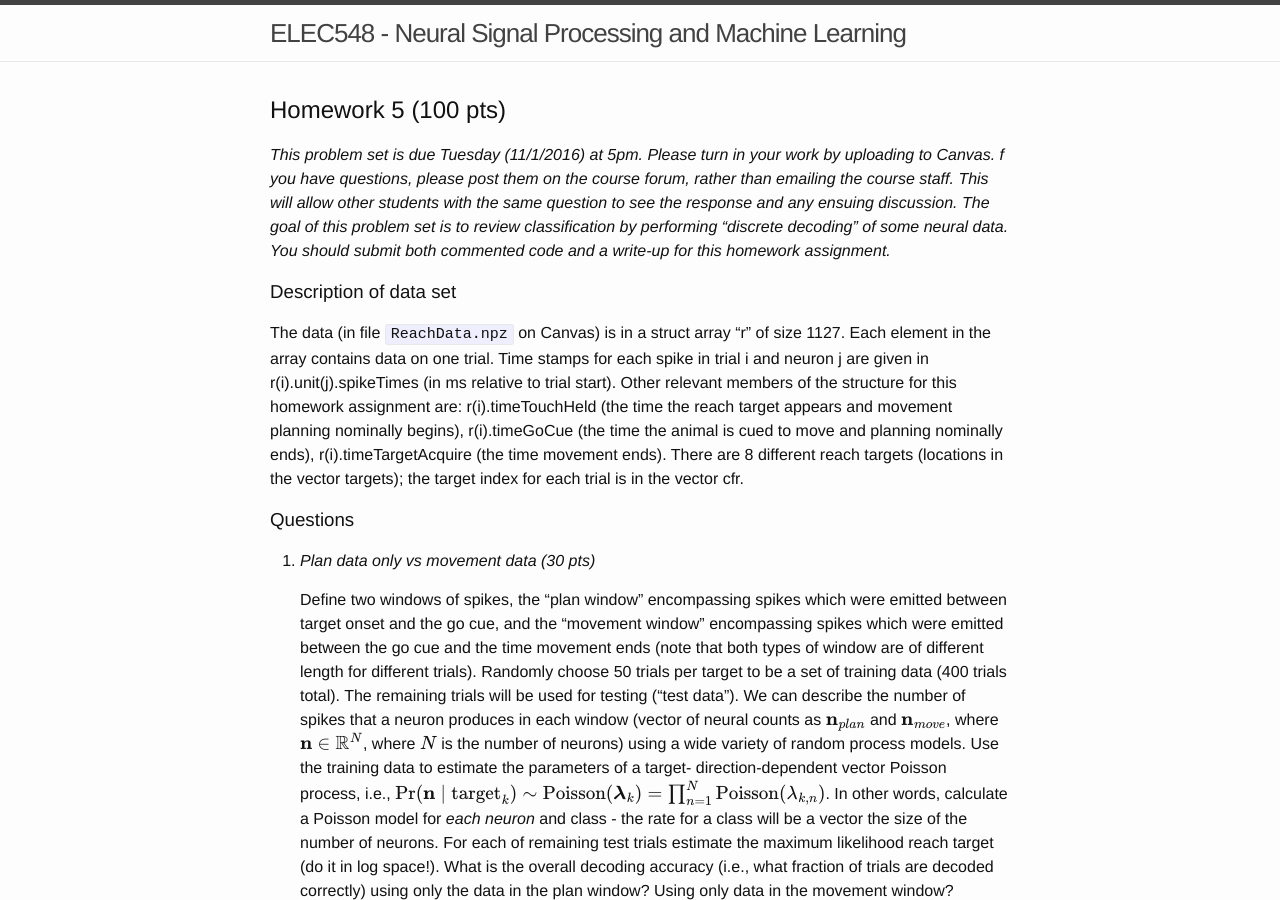
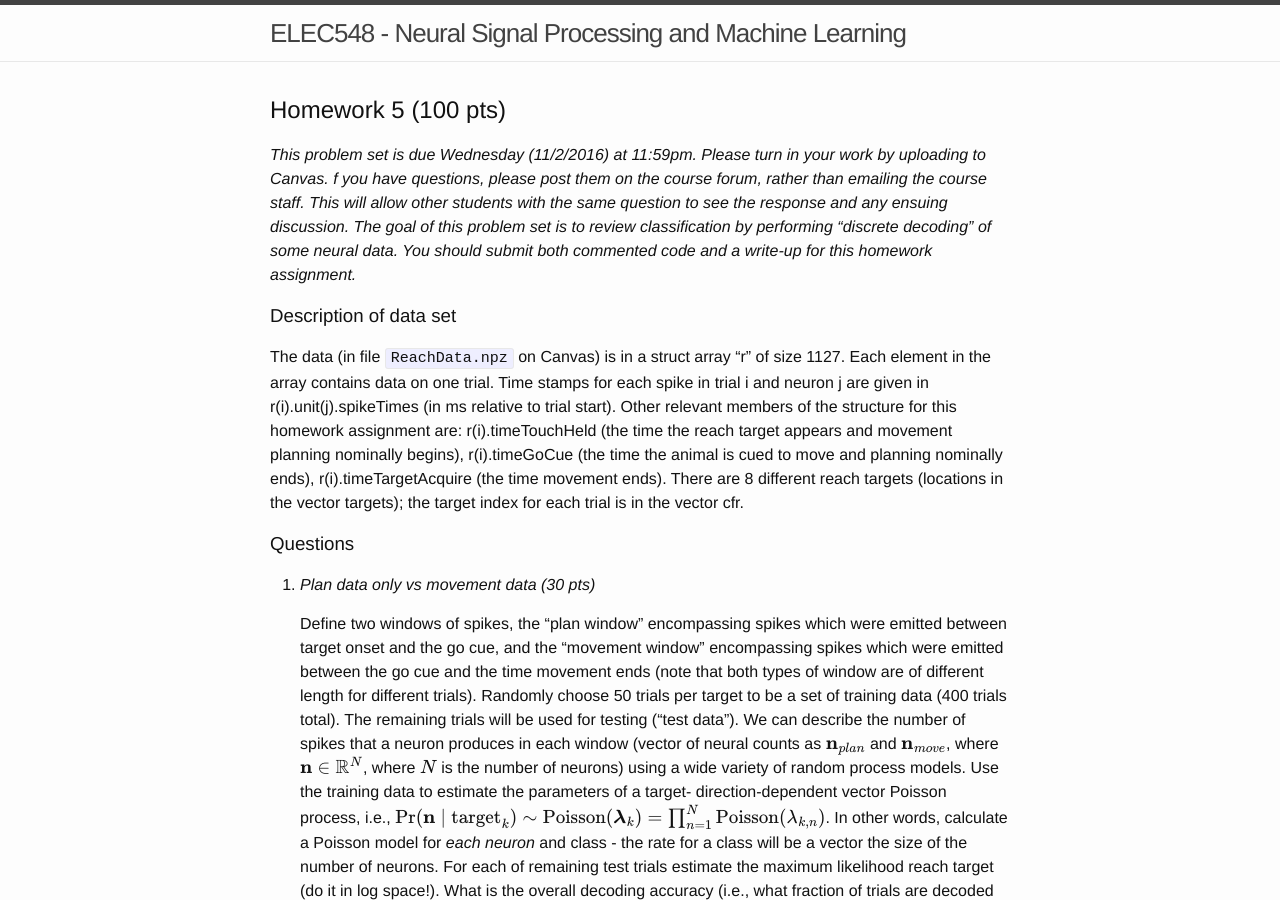
Before and after one commit to elec548/elec548.github.io, a Jekyll site: the page built from Assignments/hw5.md, in a window 1280 px wide and 900 px high. Built offline with Jekyll 4.4.1, drawn with Linux system fonts in a browser that asks for light colours; formulas are drawn with MathJax 3.

Commit message:
Updated due date

```diff
--- a/Assignments/hw5.md
+++ b/Assignments/hw5.md
@@ -5,7 +5,7 @@ title: Homework 5
 
 ## Homework 5 (100 pts)
 
-_This problem set is due Tuesday (11/1/2016) at 5pm. Please turn in your work by uploading to
+_This problem set is due Wednesday (11/2/2016) at 11:59pm. Please turn in your work by uploading to
 Canvas. f you have questions, please post them on the course forum, rather than emailing the
 course staff. This will allow other students with the same question to see the response and any
 ensuing discussion. The goal of this problem set is to review classification by performing
```
Also changed, not shown: Gemfile.lock.
